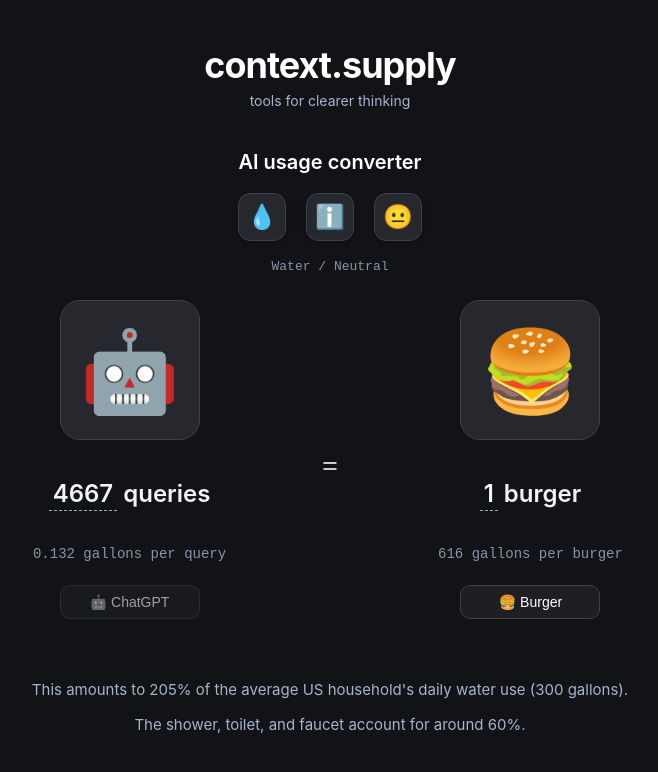
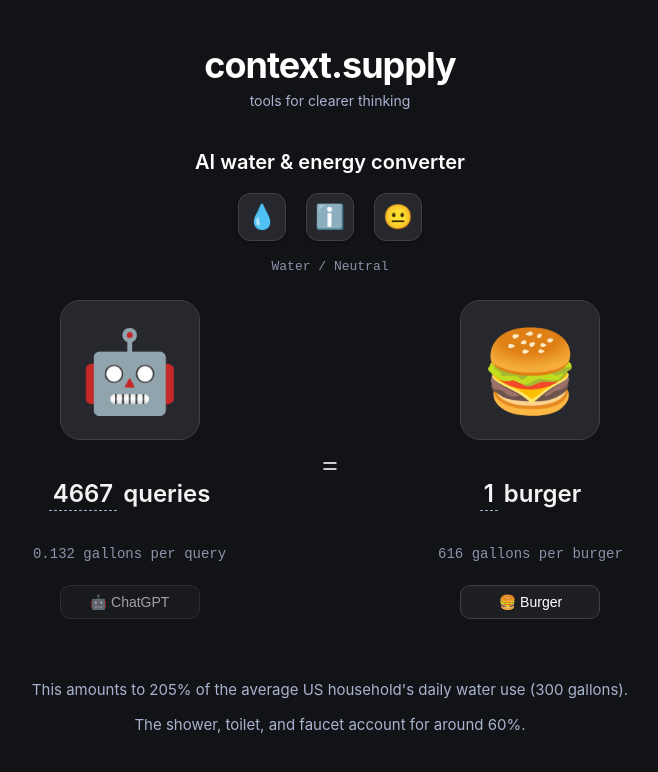
Before and after one commit to dame-is/context-supply, a React (Vite) app: page / in a window 1280 px wide. Shown: the top 772 px of the page, without its empty margins (310-968 px from the left). Built offline with nearby package versions, Linux system fonts and the light colour scheme.

Commit message:
switch title

```diff
--- a/index.html
+++ b/index.html
@@ -4,7 +4,7 @@
     <meta charset="UTF-8" />
     <link rel="icon" type="image/svg+xml" href="/vite.svg" />
     <meta name="viewport" content="width=device-width, initial-scale=1.0" />
-    <title>context.supply - tools for thinking clearly</title>
+    <title>AI water & energy converter | context.supply</title>
   </head>
   <body>
     <div id="root"></div>
--- a/src/components/EnergyConverter.jsx
+++ b/src/components/EnergyConverter.jsx
@@ -289,7 +289,7 @@ const EnergyConverter = () => {
 
   return (
     <div className="converter-container">
-      <h2 className="converter-title">AI usage converter</h2>
+      <h2 className="converter-title">AI water & energy converter</h2>
 
       <div className="measurement-toggles">
         <button
```
Also changed, not shown: 1 other file (tests, documents, lock files or other folders).
